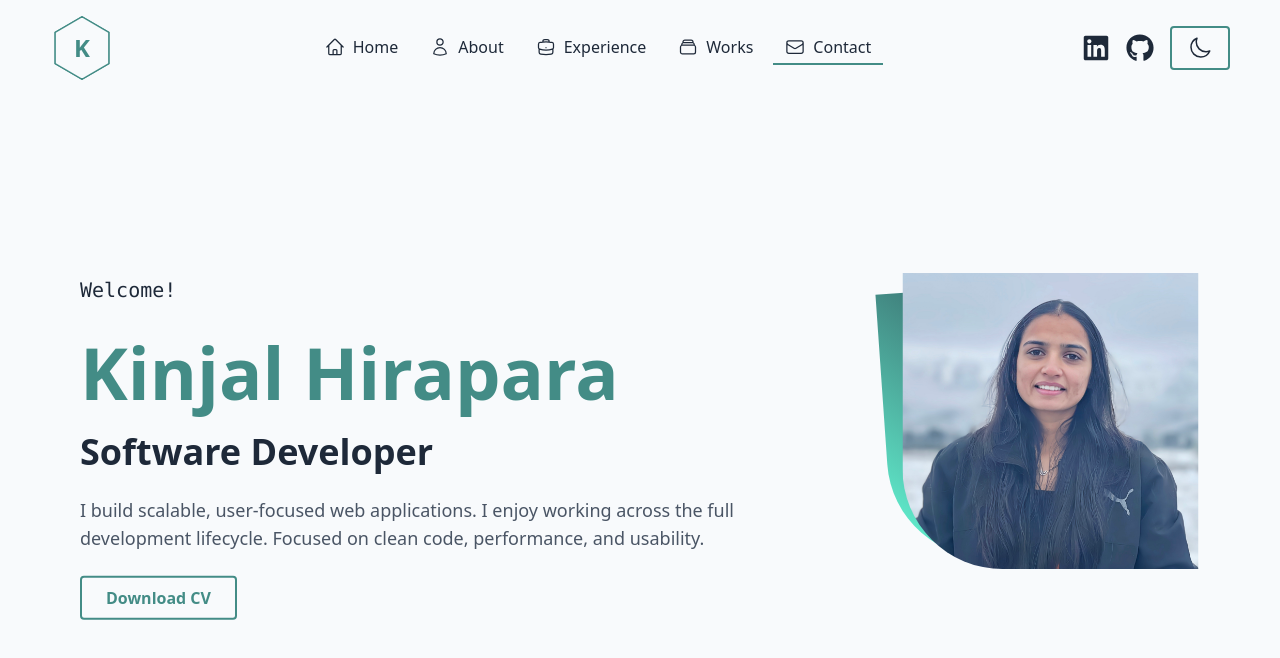
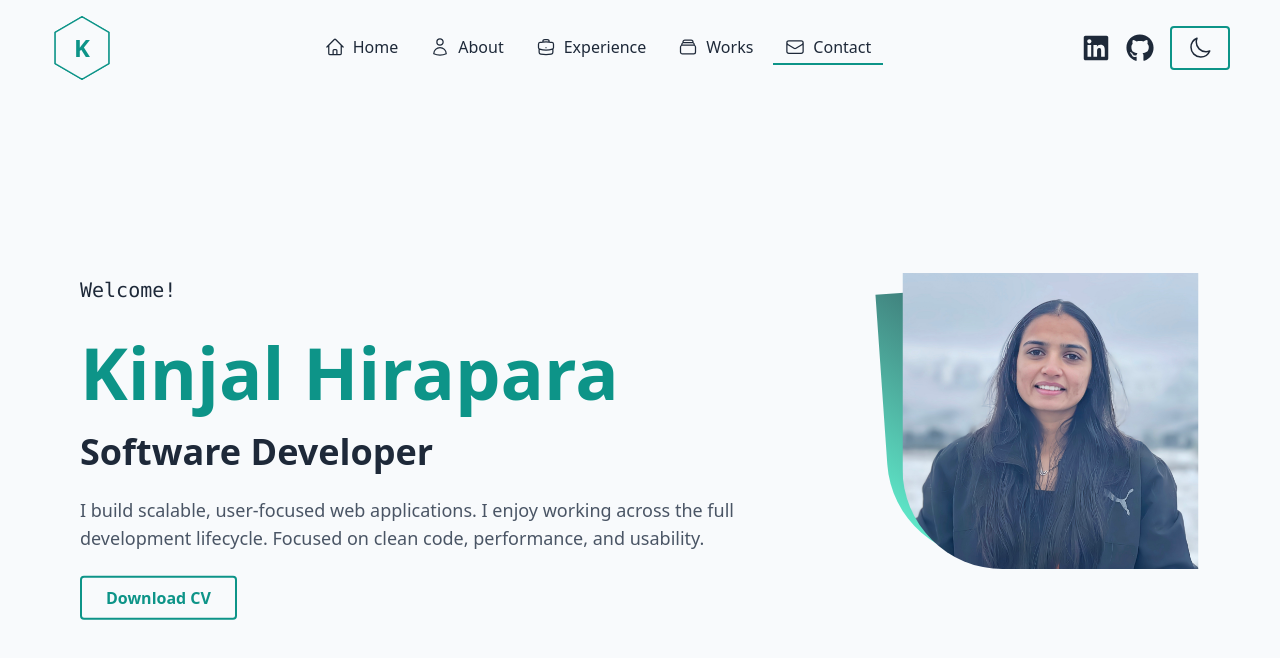
Before and after one commit to KinjalHirapara/portfolio, a React (Vite) app: page / in a window 1280 px wide. Shown: the top 658 px of the page. Built offline with nearby package versions, Linux system fonts and the light colour scheme.

Commit message:
updated theme color

```diff
--- a/src/index.css
+++ b/src/index.css
@@ -5,7 +5,15 @@
 @custom-variant dark (&:where(.dark, .dark *));
 
 @theme static {
-  --color-primary: #438c86;
+  /* --color-primary: #438c86;
+  --color-secondary: #64ffda;
+  --color-accent: #1e2939;
+  --color-dark: #1e2939;
+  --color-light: #f8fafc;
+  --color-textDark: #1e2939;
+  --color-textLight: #f8fafc; */
+
+  --color-primary: #0d9488;
   --color-secondary: #64ffda;
   --color-accent: #1e2939;
   --color-dark: #1e2939;
```
